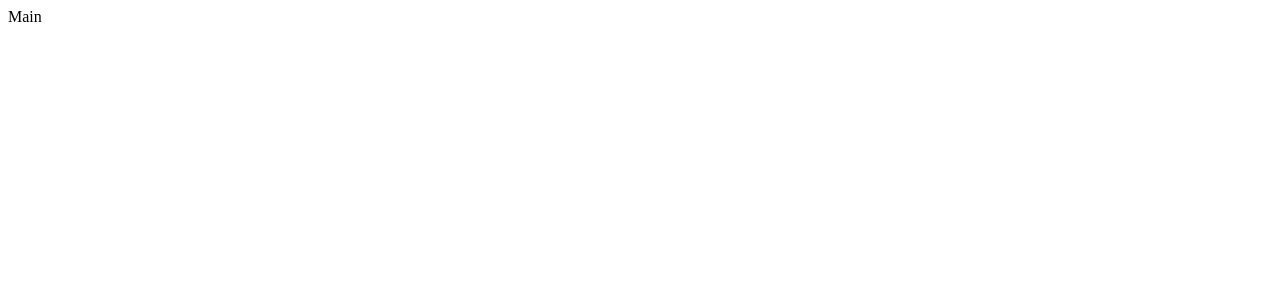
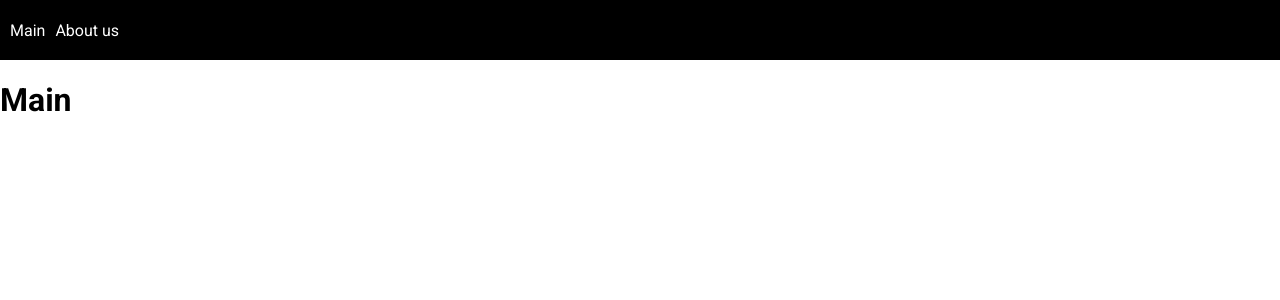
Before and after one commit to 2pageniy/RSS-React2023Q1, a React (Vite) app: page / in a window 1280 px wide. Shown: the top 300 px of the page. Built offline with nearby package versions, Linux system fonts and the light colour scheme.

Commit message:
feat: add header and const routes

```diff
--- a/src/app/index.css
+++ b/src/app/index.css
@@ -1,5 +1,8 @@
+@import url('https://fonts.googleapis.com/css2?family=Roboto:wght@400;700&display=swap');
+
 html {
-  font-size: 14px;
+  font-family: 'Roboto', sans-serif;
+  font-size: 16px;
 }
 
 body {
--- a/src/app/index.tsx
+++ b/src/app/index.tsx
@@ -1,6 +1,7 @@
 import React, { Component } from 'react';
 import { BrowserRouter } from 'react-router-dom';
 import Routing from '../pages';
+import './index.css';
 
 class App extends Component {
   render() {
--- a/src/pages/Main/index.tsx
+++ b/src/pages/Main/index.tsx
@@ -2,7 +2,7 @@ import React, { Component } from 'react';
 
 export class Main extends Component {
   render() {
-    return <div>Main</div>;
+    return <h1>Main</h1>;
   }
 }
 
--- a/src/pages/AboutUs/index.tsx
+++ b/src/pages/about-us/index.tsx
@@ -2,7 +2,7 @@ import React, { Component } from 'react';
 
 export class AboutUs extends Component {
   render() {
-    return <div>About Us</div>;
+    return <h1>About Us</h1>;
   }
 }
 
--- a/src/pages/index.tsx
+++ b/src/pages/index.tsx
@@ -1,18 +1,22 @@
-import React, { Component, lazy } from 'react';
+import React, { Component } from 'react';
 import { Route, Routes } from 'react-router-dom';
-
-const MainPage = lazy(() => import('./Main'));
-const AboutUsPage = lazy(() => import('./AboutUs'));
-const NotFound = lazy(() => import('./NotFound'));
+import Main from './main';
+import AboutUs from './about-us';
+import NotFound from './not-found';
+import { Header } from '../widgets/header';
+import { MAIN_PAGE, ABOUT_PAGE } from '../shared/const/routes';
 
 class Routing extends Component {
   render() {
     return (
-      <Routes>
-        <Route path="/" element={<MainPage />} />
-        <Route path="/about" element={<AboutUsPage />} />
-        <Route path="*" element={<NotFound />} />
-      </Routes>
+      <>
+        <Header />
+        <Routes>
+          <Route path={MAIN_PAGE} element={<Main />} />
+          <Route path={ABOUT_PAGE} element={<AboutUs />} />
+          <Route path="*" element={<NotFound />} />
+        </Routes>
+      </>
     );
   }
 }
--- a/src/pages/NotFound/index.tsx
+++ b/src/pages/not-found/index.tsx
@@ -2,7 +2,7 @@ import React, { Component } from 'react';
 
 export class NotFound extends Component {
   render() {
-    return <div>Not Found</div>;
+    return <h1>Not Found</h1>;
   }
 }
 
--- /dev/null
+++ b/src/shared/const/routes.ts
@@ -0,0 +1,2 @@
+export const MAIN_PAGE = '/';
+export const ABOUT_PAGE = '/about';
--- a/src/shared/ui/index.ts
+++ b/src/shared/ui/index.ts
@@ -1,2 +1,2 @@
-export { Input } from './Input';
-export { Button } from './Button';
+export { Input } from './input';
+export { Button } from './button';
--- /dev/null
+++ b/src/widgets/header/index.ts
@@ -0,0 +1 @@
+export { Header } from './ui';
--- /dev/null
+++ b/src/widgets/header/ui/index.tsx
@@ -0,0 +1,17 @@
+import React, { Component } from 'react';
+import { Link } from 'react-router-dom';
+import cl from './style.module.css';
+import { ABOUT_PAGE, MAIN_PAGE } from '../../../shared/const/routes';
+
+export class Header extends Component {
+  render() {
+    return (
+      <header className={cl.header}>
+        <Link to={MAIN_PAGE}>Main</Link>
+        <Link to={ABOUT_PAGE}>About us</Link>
+      </header>
+    );
+  }
+}
+
+export default Header;
--- /dev/null
+++ b/src/widgets/header/ui/style.module.css
@@ -0,0 +1,21 @@
+.header {
+  display: flex;
+  align-items: center;
+  height: 60px;
+  padding: 0 10px;
+  background-color: black;
+}
+
+.header a {
+  color: white;
+  text-decoration: none;
+  margin-right: 10px;
+}
+
+.header a:hover {
+  color: orange;
+}
+
+.header a:active {
+  color: rgb(202, 133, 4);
+}
```
